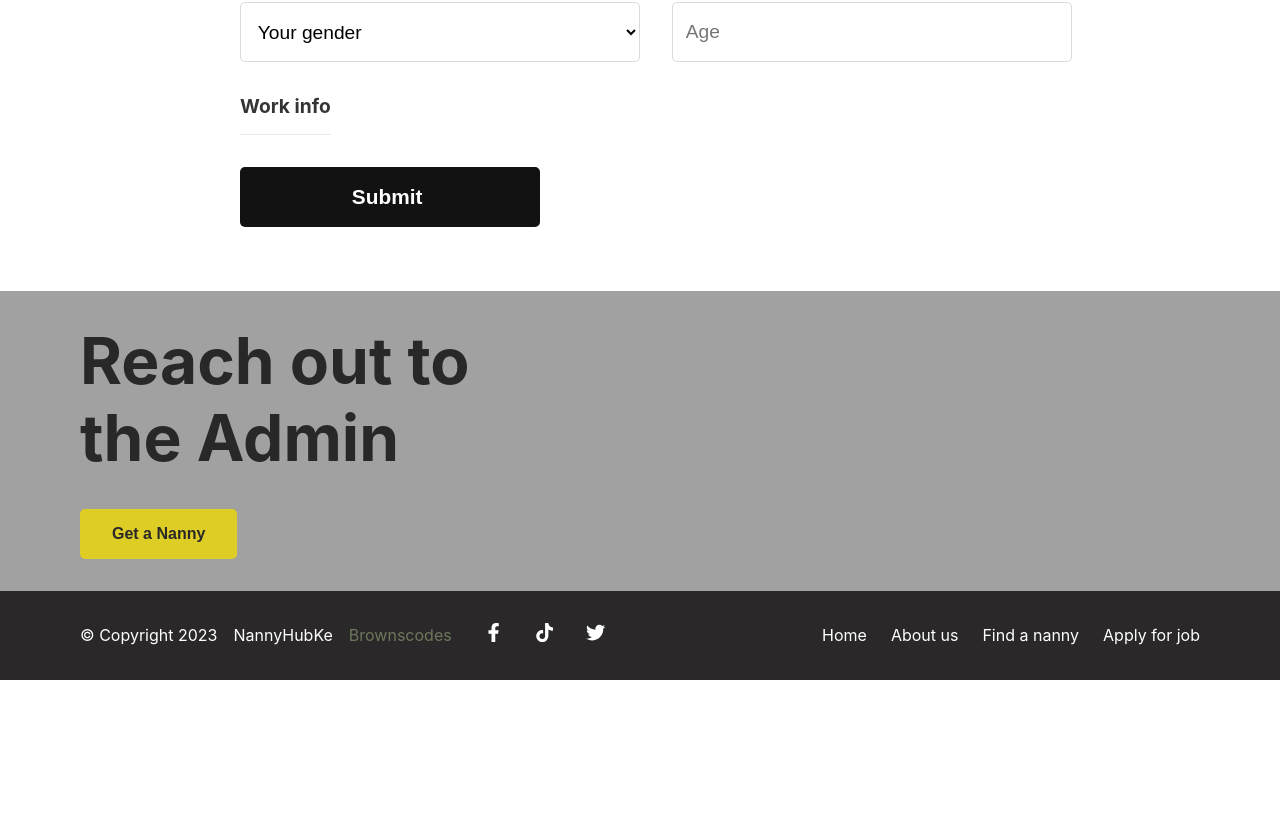
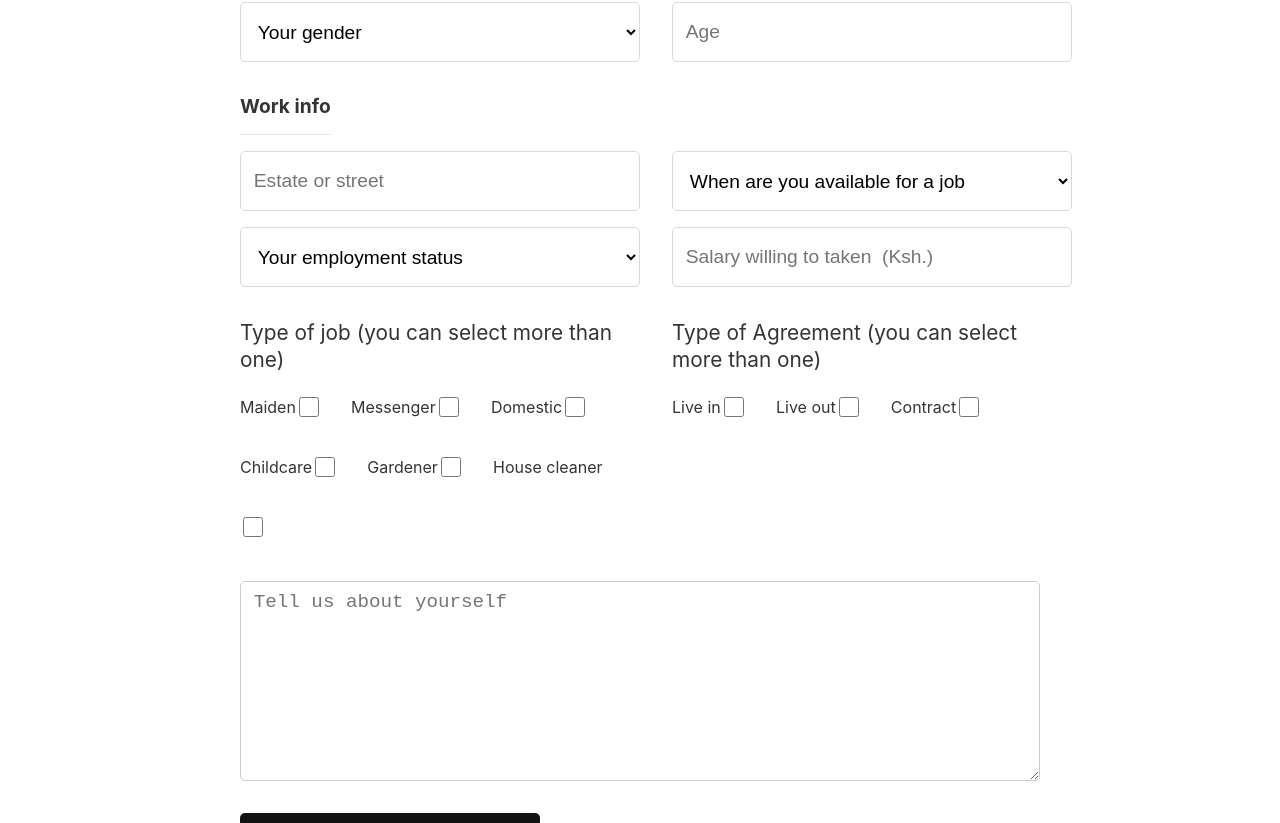
Before and after one commit to gbrowns/nannysHUB, a React (Vite) app: page /apply in a window 1280 px wide. Shown: the part 637-1460 px from the top of the page. Before the commit the page ends 1317 px from the top, so only its background shows below. Built offline with nearby package versions, Linux system fonts and the light colour scheme; no server answers.

Commit message:
modify codebase

```diff
--- a/src/pages/AboutPage.jsx
+++ b/src/pages/AboutPage.jsx
@@ -4,7 +4,7 @@ import Navbar from '../components/Navbar';
 
 import Nanny5 from '../assets/nanny5.jpeg';
 
-import { submitRequestOrder } from '../utils/Helper';
+import { submitRequests } from '../utils/Helper';
 
 function AboutPage() {
 
@@ -69,7 +69,7 @@ const Form = () => {
         }
 
         //submit order for nanny
-        const res = await submitRequestOrder(messageDetails);
+        const res = await submitRequests(messageDetails);
 
         //console.log(res);
         if (res.status !== 201){
--- a/src/pages/ApplyPage.jsx
+++ b/src/pages/ApplyPage.jsx
@@ -1,68 +1,112 @@
-import React, {useEffect, useState} from 'react';
+import React, { useEffect, useState } from 'react';
 import Footer from '../components/Footer';
 import Navbar from '../components/Navbar';
 import axios from 'axios';
 
+import { submitFormApplication } from '../utils/Helper';
+
 function ApplyPage() {
-  const [firstname, setFirstName] = useState(null);
-  const [lastname, setLastName] = useState(null);
-  const [email, setEmail] = useState(null);
-  const [phone, setPhone] = useState(null);
-  const [address, setAddress] = useState(null);
-  const [coords, setCoords] = useState(null); //location coords
-  const [gender, setGender] = useState(null);
-  const [age, setAge] = useState(null);
-  const [empStatus, setEmpStatus] = useState(null);
-  const [salary, setSalary] = useState(null);
+  const [firstname, setFirstName] = useState("");
+  const [lastname, setLastName] = useState("");
+  const [email, setEmail] = useState("");
+  const [phone, setPhone] = useState("");
+  const [address, setAddress] = useState("");
+  const [coords, setCoords] = useState({}); //location coords
+  const [gender, setGender] = useState("");
+  const [age, setAge] = useState("");
+  const [empStatus, setEmpStatus] = useState("");
+  const [salary, setSalary] = useState("");
   const [jobOptions, setJobOptions] = useState([]);
-  const [availability, setAvailability] = useState(null);
+  const [availability, setAvailability] = useState("");
   const [agreementOptions, setAgreementOptions] = useState([]);
-  const [message, setMessage] = useState(null);
-  const [error, setError] = useState(null);
+  const [message, setMessage] = useState("");
+  const [error, setError] = useState("");
 
   const [toggle, setToggle] = useState(false);
 
   //get location coordinated from browser
   useEffect(() => {
     navigator.geolocation.getCurrentPosition((position) => {
+
       const { latitude, longitude } = position.coords;
-      //console.log(latitude, longitude);
       setCoords({ latitude, longitude });
-      //axios.get(`https://api.openweathermap.org/data/2.5/weather?lat=${latitude}&lon=${longitude}&appid=
-      //${process.env.REACT_APP_WEATHER_API_KEY}`)
     });
   }, [coords]);
 
-  const handleOnChangeEvent1 = (e) => {
-    const {value, checked} = e.target;
 
+  const handleOnChangeEvent = (e) => {
+    const { name, value, checked } = e.target;
+
+    switch (name) {
+      case "firstname":
+        setFirstName(value);
+        break;
+      case "lastname":
+        setLastName(value);
+        break;
+      case "email":
+        setEmail(value);
+        break;
+      case "phone":
+        setPhone(value);
+        break;
+      case "age":
+        setAge(value);
+        break;
+      case "gender":
+        setGender(value);
+        break;
+      case "address":
+        setAddress(value);
+        break;
+      case "salary":
+        setSalary(value);
+        break;
+      case "message":
+        setMessage(value);
+        break;
+      case "empStatus":
+        setEmpStatus(value);
+        break;
+      case "availability":
+        setAvailability(value);
+        break;
+      default:
+        break;
+
+    }
+
+    // array job Options
+    if (name === "jobOptions"){
       if (checked) {
         //user selected a job
         setJobOptions([...jobOptions, value]);
-    }else {
+      } else {
         //user unchecks the box
         setJobOptions(jobOptions.filter((option) => option !== value));
       }
     }
 
-  const handleOnChangeEvent2 = (e) => {
-    const {value, checked} = e.target;
-
+    // array of agreementOptions
+    if (name === "agreementOptions"){
       if (checked) {
         setAgreementOptions([...agreementOptions, value]);
-    }else {
+      } else {
         //user unchecks the box
         setAgreementOptions(agreementOptions.filter((option) => option !== value));
       }
     }
 
-  //post data to DB
-  const handleSubmit = (e) => {
+    //always clear error message
+    setError("");
+
+  }
+
+  //post application data to DB
+  const handleSubmit = async (e) => {
     e.preventDefault();
-
-
     //validate inputs
-    if ( !firstname || !lastname || !email || !phone || !address || !coords || !gender || !age || !empStatus || !salary || !jobOptions || !availability || !agreementOptions || !message) {
+    if (!firstname || !lastname || !email || !phone || !address || !coords || !gender || !age || !empStatus || !salary || !jobOptions || !availability || !agreementOptions || !message) {
       setError('Please fill in all fields');
     }
     //nanny object
@@ -73,32 +117,33 @@ function ApplyPage() {
       availability, agreementOptions, message
     }
 
-    //console.log(nannyData);
-    const options = {
-      method: 'POST',
-      headers: {
-        'Content-Type': 'application/json'
-      },
-      data: JSON.stringify(nannyData),
-      url: 'http://localhost:8000/api/nannies/apply'
+    console.log(nannyData);
+
+    //submit order for nanny
+    const res = await submitFormApplication(nannyData);
+
+    //console.log(res);
+    if (res.status !== 201){
+      setError("Oops, an error occured in the server!");
+      return;
     }
 
-    //post request
-    axios(options)
-    .then((res) => {
-      //if response is successful, show success message
-
-      if (res.status === 201) {
-        setError("Application submitted successfully");
-        console.log(res.data)
-      } else {
-        setError("Application failed to submit");
-      }
-    })
-    .catch((err) => {
-      //setError(err.message)
-      console.log(err)
-    });
+    setError("Application submited!!")
+    //clear inputs
+    setFirstName("");
+    setLastName("");
+    setEmail("");
+    setPhone("");
+    setAddress("");
+    setCoords({});
+    setGender("");
+    setAge("");
+    setEmpStatus("");
+    setSalary("");
+    setJobOptions([]);
+    setAvailability("");
+    setAgreementOptions([]);
+    setMessage("");
   }
 
   //handle toggle of the sections
@@ -120,15 +165,29 @@ function ApplyPage() {
         }
         <form autoComplete="off" onSubmit={handleSubmit}>
           <h3 onClick={handleToggle}>Personal info</h3>
-              {
-                !toggle && <PersonalData />
-              }
+          <PersonalData
+            firstname={firstname}
+            lastname={lastname}
+            phone={phone}
+            email={email}
+            gender={gender}
+            age={age}
+            handleInputChange={handleOnChangeEvent}
+          />
+
           <h3 onClick={handleToggle}>Work info</h3>
-              {
-                toggle && <WorkData />
-              }
+          <WorkData
+            empStatus={empStatus}
+            salary={salary}
+            jobOptions={jobOptions}
+            availability={availability}
+            agreementOptions={agreementOptions}
+            message={message}
+            handleInputChange={handleOnChangeEvent}
 
-              <input type="submit" value="Submit "  />
+          />
+
+          <input type="submit" value="Submit " />
 
         </form>
       </div>
@@ -139,11 +198,8 @@ function ApplyPage() {
 
 
 
-const PersonalData = ({firstname, lastname, phone, email, gender, age}) => {
+const PersonalData = ({ firstname, lastname, phone, email, gender, age, handleInputChange }) => {
 
-  const handleInputChange = (e) => {
-    e.preventDefault();
-  }
 
   return (
     <>
@@ -181,7 +237,7 @@ const PersonalData = ({firstname, lastname, phone, email, gender, age}) => {
       </div>
 
       <div className="form-group">
-        <select value={gender} onChange={(e) => setGender(e.target.value)}>
+        <select name="gender" value={gender} onChange={handleInputChange}>
           <option value="">Your gender</option>
           <option value="male">Male</option>
           <option value="female">Female</option>
@@ -201,19 +257,7 @@ const PersonalData = ({firstname, lastname, phone, email, gender, age}) => {
 }
 
 
-const WorkData = ({address,empStatus,salary, availability, message}) => {
-
-  const handleOnChangeEvent2 = (e) => {
-    e.preventDefault();
-  }
-
-  const handleOnChangeEvent1 = (e) => {
-    e.preventDefault();
-  }
-
-  const handleInputChange = (e) => {
-    e.preventDefault();
-  }
+const WorkData = ({ address, empStatus, salary, availability, message, handleInputChange }) => {
 
   return (
     <>
@@ -223,32 +267,34 @@ const WorkData = ({address,empStatus,salary, availability, message}) => {
           placeholder="Estate or street"
           className="form-control"
           onChange={handleInputChange}
+          name='address'
           value={address}
         />
 
-        <select value={availability} onChange={handleInputChange} >
+        <select name="availability" value={availability} onChange={handleInputChange} >
           <option value="">When are you available for a job</option>
-          <option value="imediately">Imediately</option>
-          <option value="Every weekend">Every weekends</option>
-          <option value="Every 2 weeks">Every 2 weeks</option>
-          <option value="fully available">fully available</option>
+          <option value="Imediately">Imediately</option>
+          <option value="Every Weekend">Every weekends</option>
+          <option value="Every 2 Weeks">Every 2 weeks</option>
+          <option value="Fully available">fully available</option>
         </select>
       </div>
 
       <div className="form-group">
-        <select value={empStatus} onChange={handleInputChange}>
+        <select name="empStatus" value={empStatus} onChange={handleInputChange}>
           <option value="">Your employment status</option>
-          <option value="unemployed">Unemployed</option>
-          <option value="employed">Employed</option>
-          <option value="self- employed">Self employed</option>
-          <option value="contract">Contract</option>
-          <option value="other">Other</option>
+          <option value="Unemployed">Unemployed</option>
+          <option value="Employed">Employed</option>
+          <option value="Self Employed">Self employed</option>
+          <option value="Contract">Contract</option>
+          <option value="Other">Other</option>
         </select>
         <input
           type="text"
           placeholder="Salary willing to taken  (Ksh.)"
           className="form-control"
           onChange={handleInputChange}
+          name='salary'
           value={salary}
         />
       </div>
@@ -257,47 +303,47 @@ const WorkData = ({address,empStatus,salary, availability, message}) => {
         <div className="inner-group">
           <span>Type of job (you can select more than one)</span>
           <div>
-            <label>Night nanny</label>
+            <label>Maiden</label>
             <input
               type="checkbox"
               value="Maiden"
-              name="job option"
-              onChange={handleOnChangeEvent1}
+              name="jobOptions"
+              onChange={handleInputChange}
             />
-            <label>Part time</label>
+            <label>Messenger</label>
             <input
               type="checkbox"
               value="Messenger"
-              name="job option"
-              onChange={handleOnChangeEvent1}
+              name="jobOptions"
+              onChange={handleInputChange}
             />
             <label>Domestic</label>
             <input
               type="checkbox"
-              value="domestic"
-              name="job option"
-              onChange={handleOnChangeEvent1}
+              value="Domestic worker"
+              name="jobOptions"
+              onChange={handleInputChange}
             />
             <label>Childcare</label>
             <input
               type="checkbox"
-              value="child care"
-              name="job option"
-              onChange={handleOnChangeEvent1}
+              value="Child care"
+              name="jobOptions"
+              onChange={handleInputChange}
             />
             <label>Gardener</label>
             <input
               type="checkbox"
-              value="gardener"
-              name="job option"
-              onChange={handleOnChangeEvent1}
+              value="Gardener"
+              name="jobOptions"
+              onChange={handleInputChange}
             />
-            <label>Homecleaner</label>
+            <label>House cleaner</label>
             <input
               type="checkbox"
-              value="home cleaner"
-              name="job option"
-              onChange={handleOnChangeEvent1}
+              value="House cleaner"
+              name="jobOptions"
+              onChange={handleInputChange}
             />
 
           </div>
@@ -309,23 +355,23 @@ const WorkData = ({address,empStatus,salary, availability, message}) => {
             <label>Live in</label>
             <input
               type="checkbox"
-              value="night nanny"
-              name="agreement option"
-              onChange={handleOnChangeEvent2}
+              value="Live in"
+              name="agreementOptions"
+              onChange={handleInputChange}
             />
             <label>Live out</label>
             <input
               type="checkbox"
-              value="part time"
-              name="agreement option"
-              onChange={handleOnChangeEvent2}
+              value="Live out"
+              name="agreementOptions"
+              onChange={handleInputChange}
             />
             <label>Contract</label>
             <input
               type="checkbox"
-              value="domestic"
-              name="agreement option"
-              onChange={handleOnChangeEvent2}
+              value="Contract"
+              name="agreementOptions"
+              onChange={handleInputChange}
             />
 
           </div>
@@ -334,13 +380,10 @@ const WorkData = ({address,empStatus,salary, availability, message}) => {
       </div>
 
       <div className="form-group">
-
-      </div>
-
-      <div className="form-group">
         <textarea
           onChange={handleInputChange}
           value={message}
+          name="message"
           placeholder="Tell us about yourself"
         />
       </div>
--- a/src/pages/FindNannyPage.jsx
+++ b/src/pages/FindNannyPage.jsx
@@ -11,11 +11,13 @@ function FindNannyPage() {
     const [errorMsg, setErrorMsg] = useState("");
     const [prevPage, setPrevPage] = useState(1);
     const [nextPage, setNextPage] = useState(prevPage + 1);
+    const [pageNo, setPageNo] = useState(1);
+    const limit = 8;
     const navigate = useNavigate();
 
     //const {prevPage, nextPage} = handlePaginateButton()
 
-    const nannies = getNannyData();
+    const nannies = getNannyData(pageNo, limit);
 
     //handle click on nanny card
     const handleNannyCardClick = (id) => {
@@ -32,15 +34,18 @@ function FindNannyPage() {
         if (name === "next" && value <= nextPage && value < totalPages){
             setPrevPage(prevPage + 1);
             setNextPage(nextPage + 1);
-
-            //console.log("next page", nextPage);
+            setPageNo(pageNo + 1);
+            //console.log("PageNo:", pageNo)
         }
 
         if (name === "prev" && value > firstPage ){
             setPrevPage(prevPage - 1);
             setNextPage(nextPage - 1);
 
-            //console.log("prev page", prevPage)
+            if (value >= firstPage){
+                setPageNo(pageNo - 1);
+            }
+            //console.log("PageNo:", pageNo)
         }
     }
 
--- a/src/pages/NannyDetailsPage.jsx
+++ b/src/pages/NannyDetailsPage.jsx
@@ -3,7 +3,7 @@ import {useParams, useNavigate} from 'react-router-dom';
 import Navbar from '../components/Navbar';
 import Footer from '../components/Footer';
 import axios from 'axios';
-import { getNannyById, submitRequestOrder } from '../utils/Helper';
+import { getNannyById, submitRequests } from '../utils/Helper';
 
 function NannyDetailsPage() {
 
@@ -50,7 +50,7 @@ function NannyDetailsPage() {
         }
 
         //submit order for nanny
-        const res = await submitRequestOrder(orderDetails);
+        const res = await submitRequests(orderDetails);
 
         //console.log(res);
         if (res.status !== 201){
--- a/src/utils/Helper.jsx
+++ b/src/utils/Helper.jsx
@@ -2,17 +2,17 @@ import React, {useState, useEffect} from 'react';
 
 const BASE_URL = 'https://n-ar93.onrender.com/api';
 
-export const getNannyData = () => {
+export const getNannyData = (page=1, limit=10) => {
       //fetch data from server
       const [nannyData, setNannyData] = useState([]);
-
 
       useEffect(() => {
             let mounted = true;
 
             const fetchData = async () => {
                   try{
-                        const response = await fetch(`${BASE_URL}/nannies`);
+                        //console.log("toServer:", page, limit)
+                        const response = await fetch(`${BASE_URL}/nannies?page=${page}&limit=${limit}`);
                         const result = await response.json();
 
                         if(mounted){
@@ -28,9 +28,10 @@ export const getNannyData = () => {
 
             return () => {
                   mounted = false;
+
             }
 
-      }, [nannyData]);
+      }, [nannyData,page]);
 
       return nannyData;
 }
@@ -69,14 +70,32 @@ export const getNannyById = (id) => {
 }
 
 
-export const submitRequestOrder = async (orderDetails) => {
+export const submitRequests = async (data) => {
       try{
             const response = await fetch(`${BASE_URL}/orders`,{
                   method: "POST",
                   headers: {
                         'Content-Type': 'application/json'
                   },
-                  body: JSON.stringify(orderDetails),
+                  body: JSON.stringify(data),
+            });
+            const result = await response.json();
+            //console.log(result);
+            return response;
+      }catch(err){
+            console.log("Error",err)
+      }
+}
+
+
+export const submitFormApplication = async (data) => {
+      try{
+            const response = await fetch(`${BASE_URL}/nannies/apply`,{
+                  method: "POST",
+                  headers: {
+                        'Content-Type': 'application/json'
+                  },
+                  body: JSON.stringify(data),
             });
             const result = await response.json();
             //console.log(result);
```
Also changed, not shown: src/pages/HomePage.jsx (+11 -188 lines), src/sass/main.scss (+14 -1 lines). Lines whose indentation alone changed are shown as unchanged.
